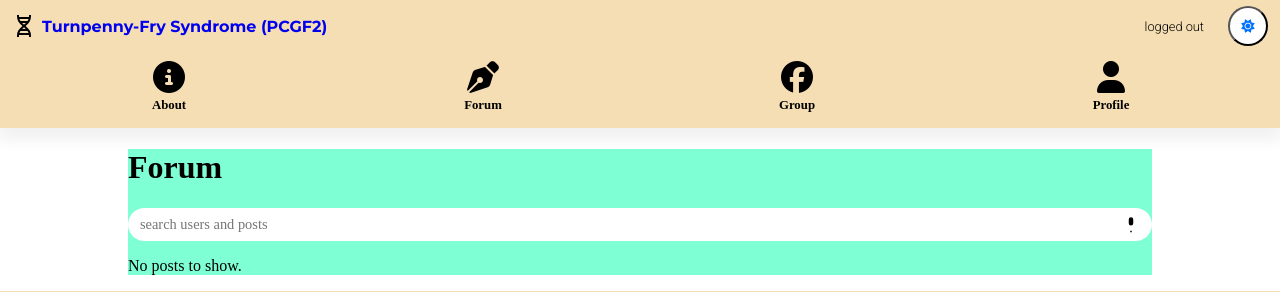
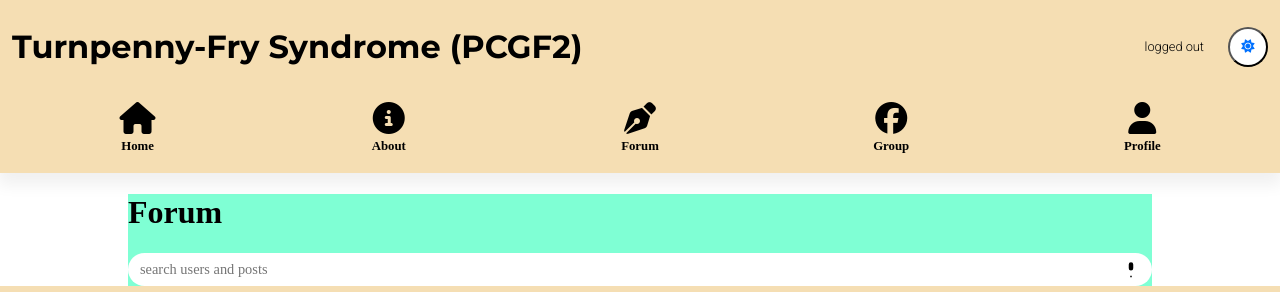
Before and after one commit to Pezz-x/PCGF2, a Django app: page /forum/ in a window 1280 px wide. Shown: the top 292 px of the page. Run offline with Django 5.2, Linux system fonts and the light colour scheme; data that the repository does not hold is empty; some libraries are stand-ins or nearby versions.

Commit message:
Update forum template for user authentication and enhance base layout structure

```diff
--- a/forum/templates/forum/forum.html
+++ b/forum/templates/forum/forum.html
@@ -15,8 +15,11 @@
     </svg>
 </button>
 </div>
-
-
+    {% if not user.is_authenticated %}
+    <script>
+        window.location.href = "{% url 'login' %}";
+    </script>
+    {% else %}
         {% if posts %}
             {% for post in posts %}
                 <article style="margin-bottom:2em; border:1px solid #ccc; padding:1em;">
@@ -90,5 +93,6 @@
         {% else %}
             <p>No posts to show.</p>
         {% endif %}
+    {% endif %}
 
 {% endblock %}
--- a/static/css/style.css
+++ b/static/css/style.css
@@ -28,9 +28,6 @@ body {
   color: var(--text-color);
 }
 
-main {
-
-}
 
 /* HEADER */
 .site-header {
--- a/templates/base.html
+++ b/templates/base.html
@@ -22,11 +22,9 @@
      <header class="site-header">
         <div class="top-bar">
             <div class="logo">
-                <!-- logo svg and site title -->
-                <svg aria-hidden="true" xmlns="http://www.w3.org/2000/svg" height="24" viewBox="0 -960 960 960" width="24" fill="currentColor">
-                    <path d="M200-40v-40q0-139 58-225.5T418-480q-102-88-160-174.5T200-880v-40h80v40q0 11 .5 20.5T282-840h396q1-10 1.5-19.5t.5-20.5v-40h80v40q0 139-58 225.5T542-480q102 88 160 174.5T760-80v40h-80v-40q0-11-.5-20.5T678-120H282q-1 10-1.5 19.5T280-80v40h-80Zm138-640h284q13-19 22.5-38t17.5-42H298q8 22 17.5 41.5T338-680Zm142 148q20-17 39-34t36-34H405q17 17 36 34t39 34Zm-75 172h150q-17-17-36-34t-39-34q-20 17-39 34t-36 34ZM298-200h364q-8-22-17.5-41.5T622-280H338q-13 19-22.5 38T298-200Z"/></svg>
+                <!-- site title -->
                 <span id="site-title">
-                    <a href="{{ home_url }}" aria-label="Home" style="text-decoration: none;">Turnpenny-Fry Syndrome (PCGF2)</a>
+                    <h1>Turnpenny-Fry Syndrome (PCGF2)</h1>
                 </span>
             </div>
 
@@ -36,6 +34,7 @@
             <p>Logged in as {{ post.author.first_name }} {{ post.author.last_name }}
                 {% if not post.author.first_name and not post.author.last_name %}
                     User with no name
+                    <a class="nav-link {% if request.path == logout_url %}active{% endif %}" aria-current="page" href="{% url 'account_logout' %}">Logout</a>
                 {% endif %}
             </p>
             {% else %}
@@ -43,7 +42,6 @@
             <p>logged out</p>
             {% endif %}
         </div>
-
             <div>
                 <!-- darkmode theme switch -->
                 <button id="theme-switch">
@@ -51,17 +49,21 @@
                     <i class="fa-solid fa-moon"></i>
                 </button>
             </div>
+        </div>
 
-        </div>
         <!-- Nav items -->
         <nav class="tab-bar" aria-label="Primary">
             <ul>
-            <li><a href="{% url 'about' %}" aria-label="About"><span class="icon"><i class="fa-solid fa-circle-info"></i></span><span class="label">About</span></a></li>
-            <li><a href="{% url 'forum' %}" aria-label="Forum"><span class="icon"><i class="fa-solid fa-pen-nib"></i></span><span class="label">Forum</span></a></li>
-            <li><a href="https://www.facebook.com/groups/600061436853671" target="_blank" rel="noopener" aria-label="Group"><span class="icon"><i class="fa-brands fa-facebook"></i></span><span class="label">Group</span></a></li>
-            <li><a href="{% url 'profile' %}" aria-label="Profile"><span class="icon"><i class="fa-solid fa-user"></i></span><span class="label">Profile</span></a></li>
+                <li><a href="{{ home_url }}" aria-label="Home"><span class="icon"><i class="fa-solid fa-home"></i></span><span class="label">Home</span></a></li>
+                <li><a href="{% url 'about' %}" aria-label="About"><span class="icon"><i class="fa-solid fa-circle-info"></i></span><span class="label">About</span></a></li>
+                <li><a href="{% url 'forum' %}" aria-label="Forum"><span class="icon"><i class="fa-solid fa-pen-nib"></i></span><span class="label">Forum</span></a></li>
+                <li><a href="https://www.facebook.com/groups/600061436853671" target="_blank" rel="noopener" aria-label="Group"><span class="icon"><i class="fa-brands fa-facebook"></i></span><span class="label">Group</span></a></li>
+                <li><a href="{% url 'profile' %}" aria-label="Profile"><span class="icon"><i class="fa-solid fa-user"></i></span><span class="label">Profile</span></a></li>
             </ul>
         </nav>
+        <div>
+
+        </div>
     </header>
 
     <!-- Page Content -->
--- a/templates/home.html
+++ b/templates/home.html
@@ -10,7 +10,7 @@ Home
 <!-- Hero Section -->
 <section class="hero">
     <div class="hero-content">
-        <h1>The Unique Turnpenny-Fry Syndrone (PCGF2)</h1>
+        <h2>The Unique Turnpenny-Fry Syndrone (PCGF2)</h2>
         <p>One in a 537 million</p>
     </div>
 </section>
```
Lines whose indentation alone changed are shown as unchanged.
